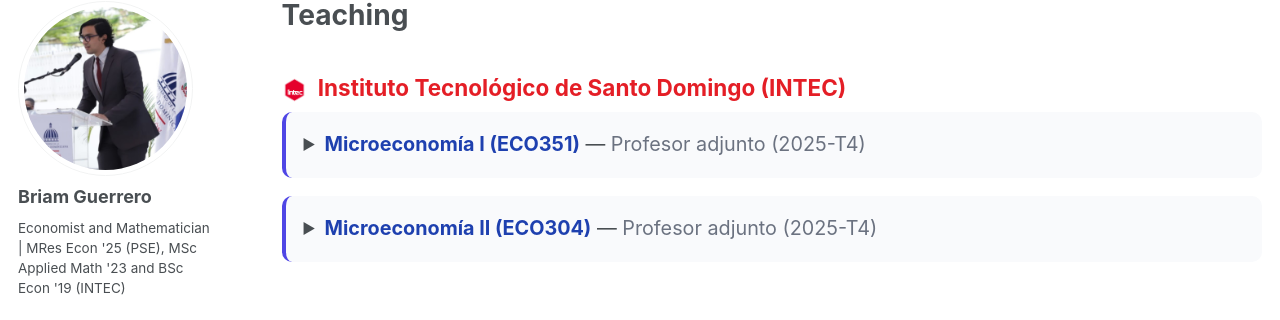
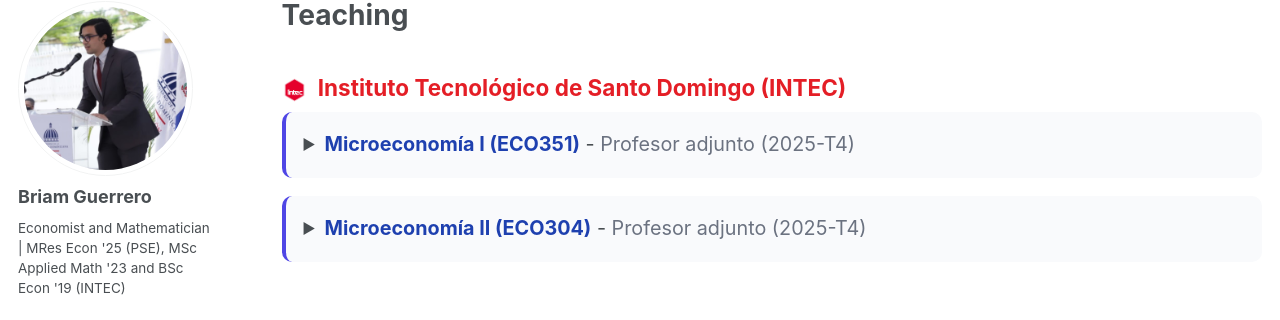
Before and after one commit to briamguerrerob/briamguerrerob.github.io, a Jekyll site: the page built from _pages/teaching.md, in a window 1280 px wide. Shown: the part 105-425 px from the top of the page. Built offline with Jekyll 4.4.1, drawn with Linux system fonts in a browser that asks for light colours.

Commit message:
Replace '—' with '-' in course listings

```diff
--- a/_pages/teaching.md
+++ b/_pages/teaching.md
@@ -17,7 +17,7 @@ author_profile: true
 <div style="background-color:#f9fafc; border-left:4px solid #4f46e5; padding:1em; border-radius:10px; margin:0.6em 0 1em;">
 <details>
   <summary style="font-size:1.1em;">
-    <strong style="color:#1e40af;">Microeconomía I (ECO351)</strong> — <span style="color:#6b7280;">Profesor adjunto (2025-T4)</span>
+    <strong style="color:#1e40af;">Microeconomía I (ECO351)</strong> - <span style="color:#6b7280;">Profesor adjunto (2025-T4)</span>
   </summary>
 
 {{ "📄 [Programa y calendario](https://briamguerrerob.github.io/files/syllabus_micro1.pdf)" | markdownify }}
@@ -177,7 +177,7 @@ author_profile: true
 <div style="background-color:#f9fafc; border-left:4px solid #4f46e5; padding:1em; border-radius:10px; margin:0.6em 0 1em;">
 <details>
   <summary style="font-size:1.1em;">
-    <strong style="color:#1e40af;">Microeconomía II (ECO304)</strong> — <span style="color:#6b7280;">Profesor adjunto (2025-T4)</span>
+    <strong style="color:#1e40af;">Microeconomía II (ECO304)</strong> - <span style="color:#6b7280;">Profesor adjunto (2025-T4)</span>
   </summary>
 
   {{ "📄 [Programa y calendario](https://briamguerrerob.github.io/files/syllabus_micro2.pdf)" | markdownify }}
```
